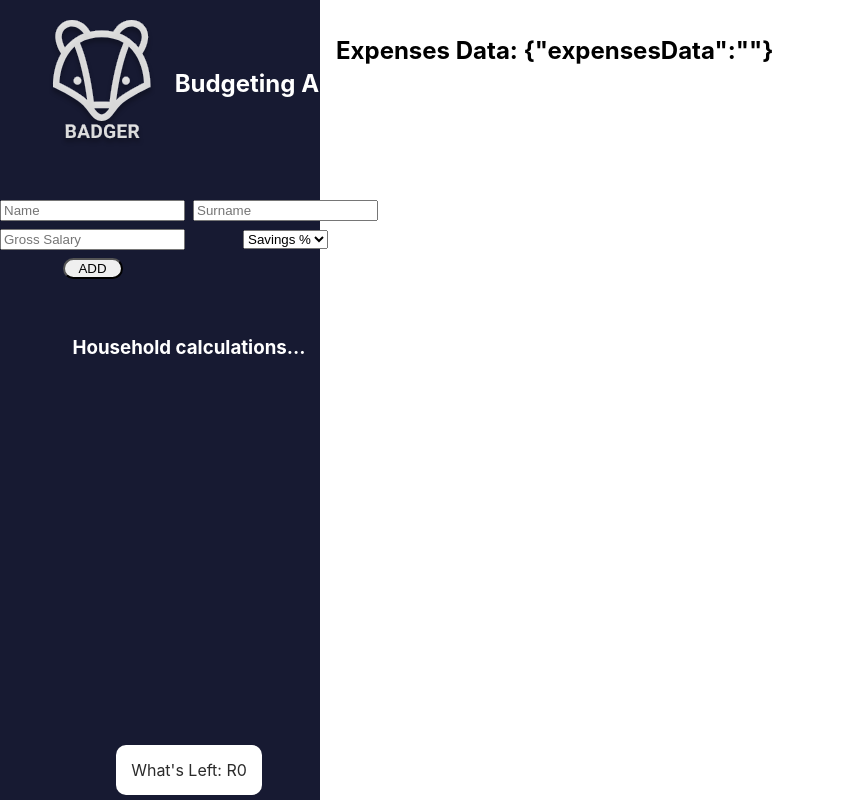
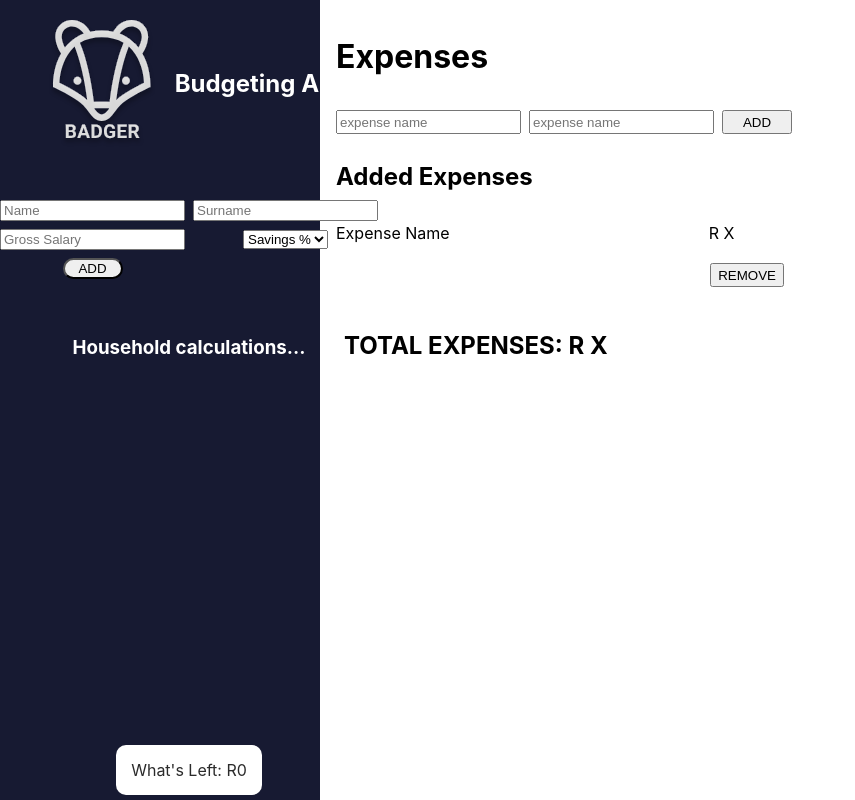
Before and after one commit to shanrescheepers/badger-budget-app, a React (Create React App) app: page / in a window 1280 px wide. Shown: the whole page, without its empty margins (0-855 px from the left). Built offline with nearby package versions, Linux system fonts and the light colour scheme.

Commit message:
Basic Grid Design : Expenses

```diff
--- a/src/components/expenses/Expenses.js
+++ b/src/components/expenses/Expenses.js
@@ -1,12 +1,28 @@
-import { useEffect } from "react";
+import './Expenses.scss';
 
 
 function Expenses(expensesData) {
 
     return (
-        <section>
-            <h1>Expenses Data: {JSON.stringify(expensesData)}</h1>
-        </section>
+        <div className="expenses">
+            <h1> Expenses</h1>
+            <form className="expenses__add">
+                <input placeholder="expense name"></input>
+                <input placeholder="expense name"></input>
+                <button>ADD</button>
+            </form>
+            <h2 className='expenses__heading'>Added Expenses</h2>
+            <div className='expenses__content'>
+                <div className='expenses__content__row'>
+                    <span>Expense Name</span>
+                    <span>R X</span>
+                </div>
+            </div>
+            <div className='expenses__remove-btn'>
+                <button>REMOVE</button>
+            </div>
+            <h2 className='expenses__total'>TOTAL EXPENSES: R X</h2>
+        </div >
     );
 }
 
--- /dev/null
+++ b/src/components/expenses/Expenses.scss
@@ -0,0 +1,41 @@
+.expenses {
+    display: grid;
+    grid-template-columns: 1fr;
+    grid-template-rows: auto;
+    grid-gap: 8px;
+
+    &__title {}
+
+    &__add {
+        display: grid;
+        grid-template-columns: 1fr 1fr 1fr;
+        grid-template-rows: auto;
+        grid-gap: 8px;
+    }
+
+    &__heading {}
+
+    &__content {
+        display: grid;
+        grid-template-columns: 1fr;
+
+        &__row {
+            display: grid;
+            grid-template-columns: 80% 20%;
+            grid-template-rows: auto;
+            grid-gap: 8px;
+        }
+    }
+
+    &__remove-btn {
+        display: grid;
+        padding: 8px;
+        justify-content: end;
+    }
+
+    &__total {
+        display: grid;
+        justify-content: left;
+        padding: 8px;
+    }
+}
```
Also changed, not shown: 1 other file (tests, documents, lock files or other folders).
